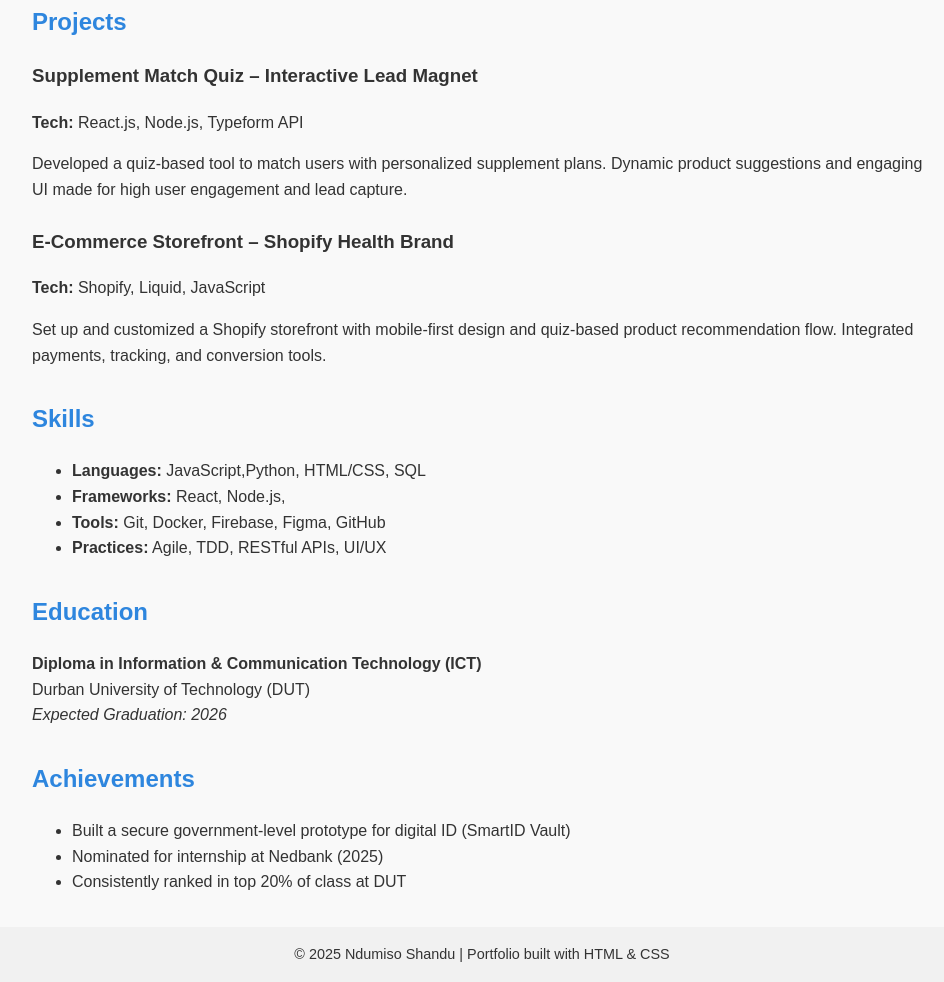
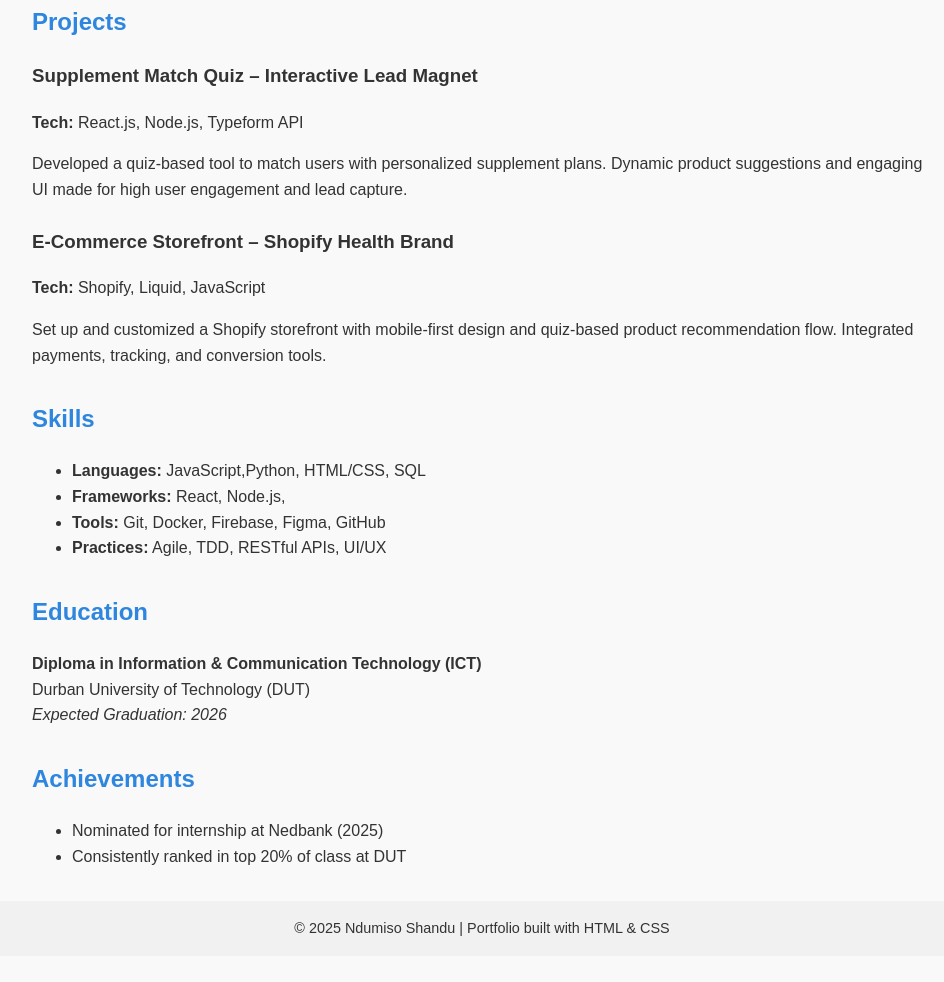
Before and after one commit to Ndumiso12/Ndumiso12.github.io, a plain HTML site: page index.html in a window 1280 px wide. Shown: the part 624-1606 px from the top of the page, without its empty margins (158-1102 px from the left). After the commit the page ends 1580 px from the top, so only its background shows below. Drawn offline with Linux system fonts and the light colour scheme.

Commit message:
Update index.html

```diff
--- a/index.html
+++ b/index.html
@@ -113,7 +113,6 @@
   <section>
     <h2>Achievements</h2>
     <ul>
-      <li>Built a secure government-level prototype for digital ID (SmartID Vault)</li>
       <li>Nominated for internship at Nedbank (2025)</li>
       <li>Consistently ranked in top 20% of class at DUT</li>
     </ul>
```
